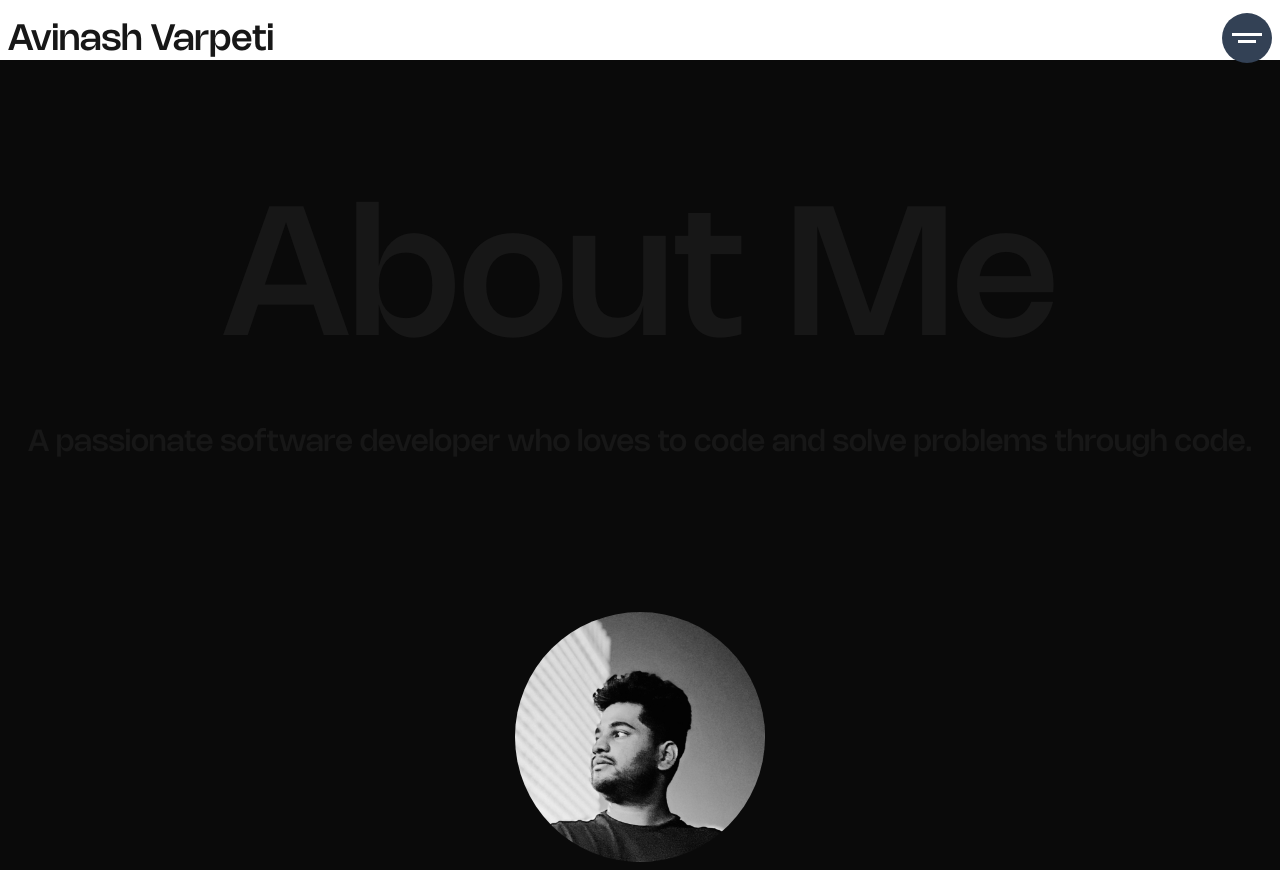
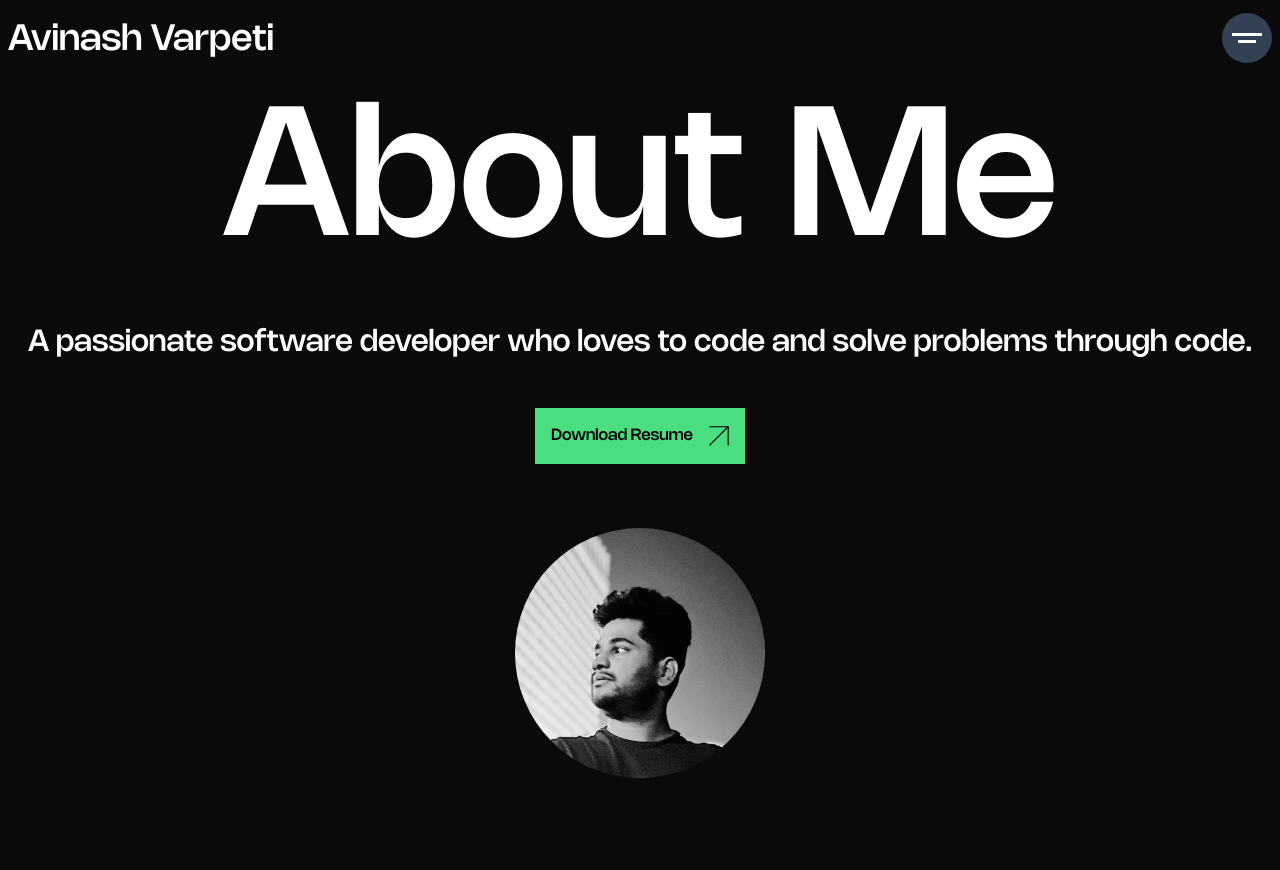
Before and after one commit to avi1737/avinash-portfolio, a Next.js app: page / in a window 1280 px wide. After the commit the page ends 800 px from the top, so only its background shows below. Built offline with nearby package versions, Linux system fonts and the light colour scheme.

Commit message:
new version

```diff
--- a/app/components/layout/Header.tsx
+++ b/app/components/layout/Header.tsx
@@ -3,11 +3,13 @@ import NavigationButton from '../ui/NavigationButton';
 
 function Header() {
   return (
-    <header className="h-auto z-50 p-2 lg:h-[80px] w-full fixed top-0 flex  items-center justify-center">
+    <header className="h-auto bg-primaryBlack z-50 p-2 lg:h-[80px] w-full fixed top-0 flex  items-center justify-center">
       <div className="container flex flex-row">
         <div className="w-1/2 flex flex-row justify-items-start items-center">
           <h1 className="font-nohemiMedium text-[18px] md:text-[36px]">
-            <Link href="/">Avinash Varpeti</Link>
+            <Link href="/" className="text-white">
+              Avinash Varpeti
+            </Link>
           </h1>
         </div>
         <div className="w-1/2 flex justify-end">
--- a/app/components/ui/Button.tsx
+++ b/app/components/ui/Button.tsx
@@ -51,7 +51,7 @@ const Button: React.FC<ButtonProps> = ({ text, onClick }) => {
       onMouseEnter={handleMouseOver}
       onMouseLeave={handleMouseLeave} // Add this event
       ref={buttonRef}
-      className={`px-4 py-4 flex gap-4 max-w-max bg-green-400 text-black font-nohemiMedium text-[16px]`}
+      className={`px-2 py-2 lg:px-4 lg:py-4 flex gap-4 max-w-max bg-green-400 text-black font-nohemiMedium text-[16px]`}
     >
       {text}
       <Image src={NavigationArrow} alt="btn-arrow" width={20} height={20} />
--- /dev/null
+++ b/app/components/ui/DownloadResume.tsx
@@ -0,0 +1,21 @@
+'use client';
+
+import Image from 'next/image';
+import NavigationArrow from '../../assets/svg/navigation-arrow-dark.svg';
+
+function DownloadResume() {
+  return (
+    <div className="flex justify-center items-center">
+      <a
+        className="px-4 py-4 flex gap-4 max-w-max bg-green-400 text-black font-nohemiMedium text-[16px]"
+        href="/assets/Avinash-resume.pdf" // Updated path to use the correct location
+        download={true}
+      >
+        Download Resume
+        <Image src={NavigationArrow} alt="btn-arrow" width={20} height={20} />
+      </a>
+    </div>
+  );
+}
+
+export default DownloadResume;
--- a/app/components/ui/PageHeader.tsx
+++ b/app/components/ui/PageHeader.tsx
@@ -35,18 +35,18 @@ function PageHeader({ pageTitle, pageSubtitle }: PageHeaderProps) {
   }, []); // Emp
 
   return (
-    <div className="w-full min-h-[60svh] flex flex-col justify-center items-center">
+    <div className="w-full min-h-[50svh] flex flex-col justify-center items-center">
       <h1
         ref={headingRef}
         style={{ opacity: 0, scale: 0 }}
-        className="font-nohemiMedium text-[56px] lg:text-[180px]"
+        className="font-nohemiMedium text-[56px] text-white lg:text-[180px]"
       >
         {pageTitle}
       </h1>
       <p
         ref={subheadingRef}
         style={{ scale: 0 }}
-        className="font-nohemiMedium text-center text-[24px] lg:text-[30px]"
+        className="font-nohemiMedium text-center text-white text-[24px] lg:text-[30px]"
       >
         {pageSubtitle}
       </p>
--- a/app/experience/ExpCard.tsx
+++ b/app/experience/ExpCard.tsx
@@ -34,7 +34,7 @@ const CompanyDesignation: React.FC<companyDesignationProps> = ({
 
 const ExperienceSection: React.FC<ExpCardProps> = ({ experience }) => {
   return (
-    <div className="w-full flex flex-col lg:flex-row justify-between h-auto p-4">
+    <div className="w-full flex flex-col lg:flex-row justify-between text-white h-auto p-4">
       <div className="w-[50px] h-[50px]">
         <Image
           src={experience.logo}
--- a/app/layout.tsx
+++ b/app/layout.tsx
@@ -34,10 +34,14 @@ export default function RootLayout({
     <html lang="en">
       <body
         className={`${NohemiBold.variable} ${NohemiMedium.variable} ${NohemiRegular.variable}  antialiased`}
-        style={{ fontFamily: 'var(--font-nueue-regular), sans-serif' }} // Default to regular font
+        style={{
+          fontFamily: 'var(--font-nueue-regular), sans-serif',
+          minHeight: '100svh',
+          background: '#0a0a0a',
+        }} // Default to regular font
       >
         <Header />
-        <div className="container bg-primaryBlack mt-[60px] w-[100vw] p-2 flex flex-col  items-start justify-center">
+        <div className="container bg-primaryBlack w-[100vw] p-2 flex flex-col  items-start justify-center">
           <div className="w-full md:w-full">{children}</div>
         </div>
       </body>
--- a/app/page.tsx
+++ b/app/page.tsx
@@ -1,4 +1,5 @@
 import Hero from './components/layout/Hero';
+import DownloadResume from './components/ui/DownloadResume';
 import PageHeader from './components/ui/PageHeader';
 
 export default function Home() {
@@ -8,6 +9,7 @@ export default function Home() {
         pageTitle="About Me"
         pageSubtitle="A passionate software developer who loves to code and solve problems through code."
       />
+      <DownloadResume />
       <div className="mt-16"></div>
       <Hero />
     </div>
```
Also changed, not shown: 1 other file (tests, documents, lock files or other folders).
